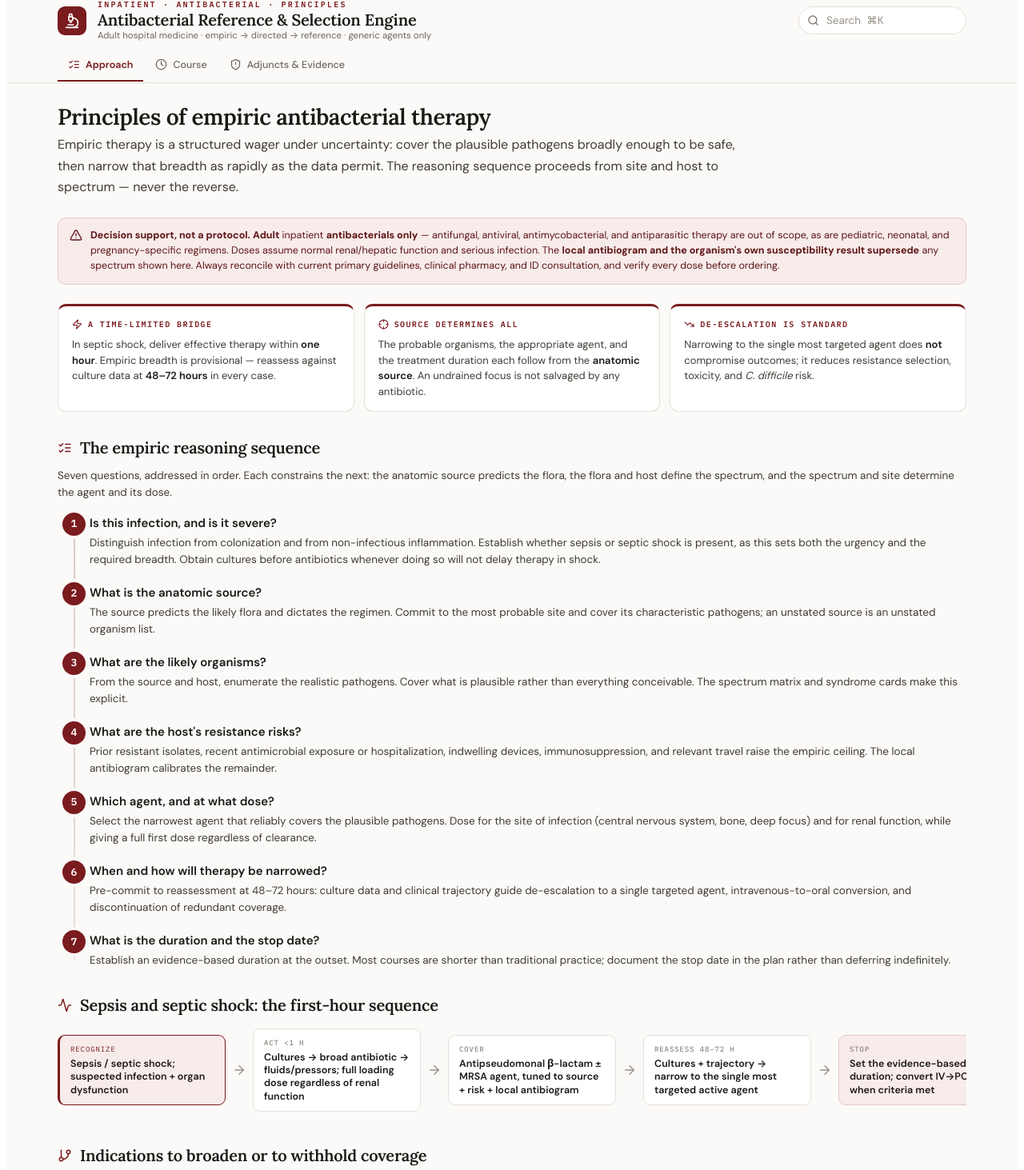
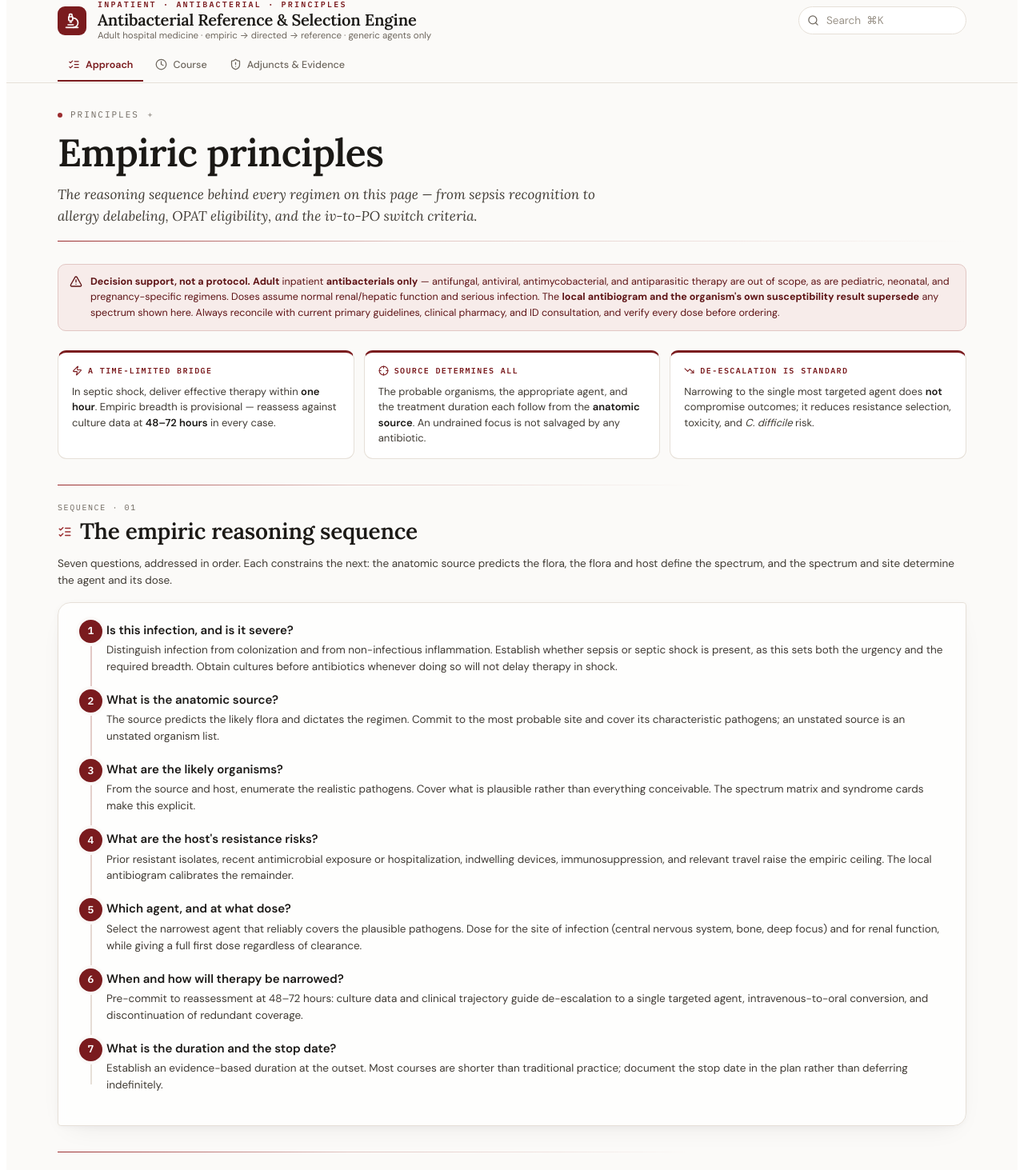
Before and after one commit to mbottke/Antibiotics_Guide, a React (Vite) app: page / in a window 1280 px wide. Shown: the part 117-1580 px from the top of the page at 80% size. Built offline with nearby package versions, Linux system fonts and the light colour scheme.

Commit message:
Wave 7 W7-B · PrinciplesSection + OrganismsSection visual refresh
Same modern-minimalist + neon-accent treatment as Syndromes + Agents
+ Compare. Bigger display heading, italic standfirst, gradient
hairline, glass containers, neon-glow CTAs. Information architecture
unchanged.

```diff
--- a/src/sections/OrganismsSection.jsx
+++ b/src/sections/OrganismsSection.jsx
@@ -47,6 +47,106 @@ import { DIRECTED } from "../data/syndromes";
 import { MRSA_MATRIX, MRSA_LEGEND, GNR_MATRIX } from "../data/organisms";
 import { slug } from "../lib/util";
 
+/* ============================================================
+   Wave 7 W7-B · cinematic section header tokens (with fallbacks)
+   Mirrors the design language used in the Syndromes / Agents /
+   Compare / Principles refresh agents.
+   ============================================================ */
+const W7_NEON   = "var(--w7-neon, var(--ox-bright, #9B2D2F))";
+const W7_KICKER = "var(--w7-kicker, var(--muted, #6E675E))";
+const W7_LINE   = "var(--w7-hairline, var(--ox-line, #E2C7C4))";
+const W7_GLASS_BG     = "var(--w7-glass-bg, rgba(255, 255, 255, 0.72))";
+const W7_GLASS_BORDER = "var(--w7-glass-border, var(--line, #E6E0D8))";
+const W7_GLASS_SHADOW = "var(--w7-glass-shadow, 0 2px 8px rgba(15, 23, 42, 0.04), 0 12px 32px -16px rgba(15, 23, 42, 0.10))";
+
+/* Cinematic kicker + display headline + italic byline + gradient hairline. */
+function W7SectionHead({ kicker, title, lede }) {
+  return (
+    <header style={{ margin: "0 0 28px", position: "relative" }}>
+      <div style={{
+        display: "inline-flex", alignItems: "center", gap: 10,
+        fontFamily: "var(--mono)", fontSize: 11, letterSpacing: "0.18em",
+        textTransform: "uppercase", color: W7_KICKER, marginBottom: 14,
+      }}>
+        <span aria-hidden="true" style={{
+          display: "inline-block", width: 6, height: 6, borderRadius: 999,
+          background: W7_NEON,
+          boxShadow: `0 0 0 3px ${W7_NEON}22, 0 0 12px ${W7_NEON}55`,
+        }}/>
+        {kicker}
+        <span aria-hidden="true" style={{ opacity: 0.55, fontSize: 9 }}>✦</span>
+      </div>
+      <h2 className="rx-h2" style={{
+        fontFamily: "var(--serif)", fontSize: "clamp(32px, 4.4vw, 48px)",
+        lineHeight: 1.04, letterSpacing: "-0.015em", margin: "0 0 14px",
+        color: "var(--ink)",
+      }}>{title}</h2>
+      {lede && (
+        <p className="rx-lede" style={{
+          fontFamily: "var(--serif)", fontStyle: "italic",
+          fontSize: 17, lineHeight: 1.55, color: "var(--ink2)",
+          margin: "0 0 18px", maxWidth: "72ch",
+        }}>{lede}</p>
+      )}
+      <div aria-hidden="true" style={{
+        height: 1, width: "100%",
+        background: `linear-gradient(90deg, ${W7_NEON} 0%, ${W7_LINE} 38%, transparent 100%)`,
+        marginTop: 4,
+      }}/>
+    </header>
+  );
+}
+
+/* Sub-section heading: small kicker line + serif sub-headline. */
+function W7SubHead({ icon, kicker, title }) {
+  return (
+    <div style={{ margin: "32px 0 14px" }}>
+      <div aria-hidden="true" style={{
+        height: 1, width: "100%",
+        background: `linear-gradient(90deg, ${W7_NEON}, ${W7_LINE} 32%, transparent 70%)`,
+        marginBottom: 14,
+      }}/>
+      <div style={{
+        display: "inline-flex", alignItems: "center", gap: 8,
+        fontFamily: "var(--mono)", fontSize: 10, letterSpacing: "0.16em",
+        textTransform: "uppercase", color: W7_KICKER, marginBottom: 6,
+      }}>
+        {kicker}
+      </div>
+      <h3 className="rx-h3" style={{
+        fontFamily: "var(--serif)", fontSize: "clamp(22px, 2.4vw, 28px)",
+        lineHeight: 1.18, letterSpacing: "-0.01em", margin: 0,
+        display: "flex", alignItems: "center", gap: 10, color: "var(--ink)",
+      }}>
+        {icon && <span className="ic" style={{ color: W7_NEON }}>{icon}</span>}
+        {title}
+      </h3>
+    </div>
+  );
+}
+
+/* Glass-style container with asymmetric radii.
+   `flip` toggles which corners are sharp vs rounded so a sequence of
+   cards builds a deliberate visual rhythm. */
+function W7Glass({ children, flip = false, style = {}, ...rest }) {
+  const radii = flip
+    ? { borderRadius: "4px 16px 4px 16px" }
+    : { borderRadius: "16px 4px 16px 4px" };
+  return (
+    <div style={{
+      background: W7_GLASS_BG,
+      backdropFilter: "blur(6px)",
+      WebkitBackdropFilter: "blur(6px)",
+      border: `1px solid ${W7_GLASS_BORDER}`,
+      boxShadow: W7_GLASS_SHADOW,
+      padding: 0,
+      overflow: "hidden",
+      ...radii,
+      ...style,
+    }} {...rest}>{children}</div>
+  );
+}
+
 function OrganismsSection({
   caseState, setCaseState,
   ctx, d, dose,
@@ -69,10 +169,14 @@ function OrganismsSection({
 
   return (
     <>
-      <h2 className="rx-h2">Directed therapy: organism in hand</h2>
-      <p className="rx-lede">Once the Gram stain, culture, or rapid molecular result identifies the organism, selection narrows to the most targeted effective agent. Each row gives the first-line choice, the principal alternative, and the caveat that most often alters management.</p>
+      <W7SectionHead
+        kicker="ORGANISMS"
+        title="Organisms and their resistance"
+        lede="Every pathogen in the formulary's coverage matrix — from common Enterobacterales to MDR Acinetobacter — with directed-therapy hints and cross-walk to the syndromes where they appear."
+      />
       <div className="rx-callout"><Info size={15}/><span>Definitive therapy is almost always narrower than the empiric regimen. The resistant-Gram-negative rows follow IDSA guidance <Cite id="amrgn" onClick={(cid)=>openTrial(cid)} />; confirm the carbapenemase type for CRE &mdash; it changes the agent.</span></div>
 
+      <W7Glass style={{ marginTop: 18 }}>
       <div style={{overflowX:"auto"}}>
         <table className="rx-dirtable">
           <thead><tr><th>Organism</th><th>First choice</th><th>Alternative</th><th>Caveat that matters</th></tr></thead>
@@ -93,9 +197,11 @@ function OrganismsSection({
           </tbody>
         </table>
       </div>
+      </W7Glass>
 
-      <h3 className="rx-h3"><span className="ic"><Crosshair size={18}/></span>MRSA agent selection by site</h3>
+      <W7SubHead kicker="MRSA · BY SITE" icon={<Crosshair size={18}/>} title="MRSA agent selection by site" />
       <p className="rx-lede" style={{marginBottom:10}}>Choosing among the anti-MRSA agents is a site decision before it is a susceptibility decision — the body compartment rules out agents the antibiogram would still call &ldquo;susceptible.&rdquo;</p>
+      <W7Glass flip>
       <div style={{overflowX:"auto"}}>
         <table className="rx-mxtable">
           <thead>
@@ -111,6 +217,7 @@ function OrganismsSection({
           </tbody>
         </table>
       </div>
+      </W7Glass>
       <div className="rx-mxlegend">
         {MRSA_LEGEND.map(l => <span key={l.k} className="rx-mxleg-item"><MrsaCell v={l.k} /> {l.t}</span>)}
       </div>
@@ -118,8 +225,9 @@ function OrganismsSection({
         {MRSA_MATRIX.rows.map(r => <li key={r.ag}><b>{r.ag.split(" / ")[0]}:</b> {renderGloss(r.note, openDrug)}</li>)}
       </ul>
 
-      <h3 className="rx-h3"><span className="ic"><Network size={18}/></span>Gram-negative backbone by resistance mechanism</h3>
+      <W7SubHead kicker="GRAM-NEGATIVE · MECHANISM" icon={<Network size={18}/>} title="Gram-negative backbone by resistance mechanism" />
       <p className="rx-lede" style={{marginBottom:10}}>Match the agent to the carbapenemase or resistance mechanism, not the MIC alone <Cite id="amrgn" onClick={(cid)=>openTrial(cid)} />. Confirm the mechanism before committing a reserve agent.</p>
+      <W7Glass>
       <div style={{overflowX:"auto"}}>
         <table className="rx-gnrtable">
           <thead><tr><th>Mechanism</th><th>First-line</th><th>Alternative</th><th>Caveat that matters</th></tr></thead>
@@ -135,6 +243,7 @@ function OrganismsSection({
           </tbody>
         </table>
       </div>
+      </W7Glass>
     </>
   );
 }
--- a/src/sections/PrinciplesSection.jsx
+++ b/src/sections/PrinciplesSection.jsx
@@ -25,6 +25,110 @@ import { TREE_ICON } from "../data/ui-maps";
 import { EVOLVING, REFS, DURATIONS, DUR_MAX, DUR_BY_DX, CLOCK } from "../data/evidence";
 import { SYNDROMES } from "../data/syndromes";
 
+/* ============================================================
+   Wave 7 W7-B · cinematic section header tokens (with fallbacks)
+   Shared design language across Syndromes / Agents / Compare /
+   Principles / Organisms reference sections. Tokens reference
+   var(--ox) and friends from styles/tokens.css; the explicit
+   fallbacks here keep the surface rendering correctly if a
+   future token rename lands ahead of this section.
+   ============================================================ */
+const W7_NEON   = "var(--w7-neon, var(--ox-bright, #9B2D2F))";
+const W7_KICKER = "var(--w7-kicker, var(--muted, #6E675E))";
+const W7_LINE   = "var(--w7-hairline, var(--ox-line, #E2C7C4))";
+const W7_GLASS_BG     = "var(--w7-glass-bg, rgba(255, 255, 255, 0.72))";
+const W7_GLASS_BORDER = "var(--w7-glass-border, var(--line, #E6E0D8))";
+const W7_GLASS_SHADOW = "var(--w7-glass-shadow, 0 2px 8px rgba(15, 23, 42, 0.04), 0 12px 32px -16px rgba(15, 23, 42, 0.10))";
+
+/* Cinematic kicker + display headline + italic byline + gradient hairline.
+   Used at the top of each sub-panel. */
+function W7SectionHead({ kicker, title, lede }) {
+  return (
+    <header style={{ margin: "0 0 28px", position: "relative" }}>
+      <div style={{
+        display: "inline-flex", alignItems: "center", gap: 10,
+        fontFamily: "var(--mono)", fontSize: 11, letterSpacing: "0.18em",
+        textTransform: "uppercase", color: W7_KICKER, marginBottom: 14,
+      }}>
+        <span aria-hidden="true" style={{
+          display: "inline-block", width: 6, height: 6, borderRadius: 999,
+          background: W7_NEON,
+          boxShadow: `0 0 0 3px ${W7_NEON}22, 0 0 12px ${W7_NEON}55`,
+        }}/>
+        {kicker}
+        <span aria-hidden="true" style={{ opacity: 0.55, fontSize: 9 }}>✦</span>
+      </div>
+      <h2 className="rx-h2" style={{
+        fontFamily: "var(--serif)", fontSize: "clamp(32px, 4.4vw, 48px)",
+        lineHeight: 1.04, letterSpacing: "-0.015em", margin: "0 0 14px",
+        color: "var(--ink)",
+      }}>{title}</h2>
+      {lede && (
+        <p className="rx-lede" style={{
+          fontFamily: "var(--serif)", fontStyle: "italic",
+          fontSize: 17, lineHeight: 1.55, color: "var(--ink2)",
+          margin: "0 0 18px", maxWidth: "70ch",
+        }}>{lede}</p>
+      )}
+      <div aria-hidden="true" style={{
+        height: 1, width: "100%",
+        background: `linear-gradient(90deg, ${W7_NEON} 0%, ${W7_LINE} 38%, transparent 100%)`,
+        marginTop: 4,
+      }}/>
+    </header>
+  );
+}
+
+/* Sub-section heading: small kicker line + serif sub-headline.
+   The gradient hairline above echoes the section head. */
+function W7SubHead({ icon, kicker, title }) {
+  return (
+    <div style={{ margin: "32px 0 14px" }}>
+      <div aria-hidden="true" style={{
+        height: 1, width: "100%",
+        background: `linear-gradient(90deg, ${W7_NEON}, ${W7_LINE} 32%, transparent 70%)`,
+        marginBottom: 14,
+      }}/>
+      <div style={{
+        display: "inline-flex", alignItems: "center", gap: 8,
+        fontFamily: "var(--mono)", fontSize: 10, letterSpacing: "0.16em",
+        textTransform: "uppercase", color: W7_KICKER, marginBottom: 6,
+      }}>
+        {kicker}
+      </div>
+      <h3 className="rx-h3" style={{
+        fontFamily: "var(--serif)", fontSize: "clamp(22px, 2.4vw, 28px)",
+        lineHeight: 1.18, letterSpacing: "-0.01em", margin: 0,
+        display: "flex", alignItems: "center", gap: 10, color: "var(--ink)",
+      }}>
+        {icon && <span className="ic" style={{ color: W7_NEON }}>{icon}</span>}
+        {title}
+      </h3>
+    </div>
+  );
+}
+
+/* Glass-style container with asymmetric radii — a soft-elevation
+   panel used to host decision trees, sepsis flow, and similar
+   visually prominent blocks. */
+function W7Glass({ children, flip = false, style = {}, ...rest }) {
+  const radii = flip
+    ? { borderRadius: "4px 16px 4px 16px" }
+    : { borderRadius: "16px 4px 16px 4px" };
+  return (
+    <div style={{
+      background: W7_GLASS_BG,
+      backdropFilter: "blur(6px)",
+      WebkitBackdropFilter: "blur(6px)",
+      border: `1px solid ${W7_GLASS_BORDER}`,
+      boxShadow: W7_GLASS_SHADOW,
+      padding: 20,
+      ...radii,
+      ...style,
+    }} {...rest}>{children}</div>
+  );
+}
+
 function PrinciplesSection({
   activeTab,            // "approach" | "course" | "adjuncts" — controlled by App's sub-nav
   setTab,               // handler to switch sub-tab (kept for signature symmetry)
@@ -34,8 +138,11 @@ function PrinciplesSection({
   /* ============ PANEL: APPROACH ============ */
   const approachPanel = (
     <>
-      <h2 className="rx-h2">Principles of empiric antibacterial therapy</h2>
-      <p className="rx-lede">Empiric therapy is a structured wager under uncertainty: cover the plausible pathogens broadly enough to be safe, then narrow that breadth as rapidly as the data permit. The reasoning sequence proceeds from site and host to spectrum — never the reverse.</p>
+      <W7SectionHead
+        kicker="PRINCIPLES"
+        title="Empiric principles"
+        lede="The reasoning sequence behind every regimen on this page — from sepsis recognition to allergy delabeling, OPAT eligibility, and the iv-to-PO switch criteria."
+      />
       <SectionDisc />
 
       <div className="rx-quick">
@@ -44,8 +151,9 @@ function PrinciplesSection({
         <div className="rx-qc"><div className="k"><TrendingDown size={13}/> De-escalation is standard</div><div className="b">Narrowing to the single most targeted agent does <b>not</b> compromise outcomes; it reduces resistance selection, toxicity, and <i>C. difficile</i> risk.</div></div>
       </div>
 
-      <h3 className="rx-h3"><span className="ic"><ListChecks size={18}/></span>The empiric reasoning sequence</h3>
+      <W7SubHead kicker="SEQUENCE · 01" icon={<ListChecks size={18}/>} title="The empiric reasoning sequence" />
       <p className="rx-stepb" style={{margin:"0 0 16px"}}>Seven questions, addressed in order. Each constrains the next: the anatomic source predicts the flora, the flora and host define the spectrum, and the spectrum and site determine the agent and its dose.</p>
+      <W7Glass style={{ padding: 20, margin: "0 0 8px" }}>
       <div className="rx-spine">
         {[
           ["Is this infection, and is it severe?","Distinguish infection from colonization and from non-infectious inflammation. Establish whether sepsis or septic shock is present, as this sets both the urgency and the required breadth. Obtain cultures before antibiotics whenever doing so will not delay therapy in shock."],
@@ -63,8 +171,10 @@ function PrinciplesSection({
           </div>
         ))}
       </div>
+      </W7Glass>
 
-      <h3 className="rx-h3"><span className="ic"><Activity size={18}/></span>Sepsis and septic shock: the first-hour sequence</h3>
+      <W7SubHead kicker="SEQUENCE · 02" icon={<Activity size={18}/>} title="Sepsis and septic shock: the first-hour sequence" />
+      <W7Glass flip style={{ padding: 18, margin: "0 0 8px" }}>
       <div className="rx-tflow" tabIndex={0} role="group" aria-label="Sepsis first-hour sequence (scrollable)">
         {SEPSIS_FLOW.map((s,i) => (
           <div className="rx-tflow-step" key={i}>
@@ -76,8 +186,9 @@ function PrinciplesSection({
           </div>
         ))}
       </div>
+      </W7Glass>
 
-      <h3 className="rx-h3"><span className="ic"><GitBranch size={18}/></span>Indications to broaden or to withhold coverage</h3>
+      <W7SubHead kicker="DECISION" icon={<GitBranch size={18}/>} title="Indications to broaden or to withhold coverage" />
       <div className="rx-trig">
         <div className="rx-card rx-trigcard">
           <h4><span className="ic"><Plus size={15}/></span>Broaden coverage when</h4>
@@ -99,7 +210,7 @@ function PrinciplesSection({
         </div>
       </div>
 
-      <h3 className="rx-h3"><span className="ic"><Layers size={18}/></span>Core decision algorithms</h3>
+      <W7SubHead kicker="ALGORITHMS" icon={<Layers size={18}/>} title="Core decision algorithms" />
       <p className="rx-stepb" style={{margin:"0 0 12px"}}>Four high-frequency decisions, each reducible to a single pivotal branch. Use the summary below for rapid reference; the full algorithm follows.</p>
       <div className="rx-algindex">
         {TREES.map(tree => {
@@ -113,12 +224,13 @@ function PrinciplesSection({
           );
         })}
       </div>
-      {TREES.map(tree => {
+      {TREES.map((tree, idx) => {
         const TI = TREE_ICON[tree.icon] || GitBranch;
         return (
           <div key={tree.id} id={"alg-" + tree.id} style={{margin:"0 0 18px", scrollMarginTop:"16px"}}>
-            <h4 className="rx-h4"><span className="ic"><TI size={15}/></span>{tree.title}</h4>
+            <h4 className="rx-h4"><span className="ic" style={{ color: W7_NEON }}><TI size={15}/></span>{tree.title}</h4>
             <p className="rx-stepb" style={{margin:"0 0 10px"}}>{tree.intro}</p>
+            <W7Glass flip={idx % 2 === 1} style={{ padding: 16 }}>
             <div className="rx-tree">
               {tree.nodes.map((node,ni) => (
                 <div className="rx-tnode" key={ni}>
@@ -135,6 +247,7 @@ function PrinciplesSection({
                 </div>
               ))}
             </div>
+            </W7Glass>
           </div>
         );
       })}
@@ -146,10 +259,13 @@ function PrinciplesSection({
   /* ============ PANEL: COURSE ============ */
   const coursePanel = (
     <>
-      <h2 className="rx-h2">Duration, de-escalation, and step-down</h2>
-      <p className="rx-lede">Evidence-based courses are shorter than traditional practice, with most durations now defined by randomized trials. Fix the duration at the outset, start the clock at the appropriate moment, and convert to oral therapy once the criteria are met.</p>
+      <W7SectionHead
+        kicker="PRINCIPLES · COURSE"
+        title="Duration, de-escalation, and step-down"
+        lede="Evidence-based courses are shorter than traditional practice, with most durations now defined by randomized trials. Fix the duration at the outset, start the clock at the appropriate moment, and convert to oral therapy once the criteria are met."
+      />
 
-      <h3 className="rx-h3"><span className="ic"><Clock size={18}/></span>Evidence-based durations</h3>
+      <W7SubHead kicker="DURATION" icon={<Clock size={18}/>} title="Evidence-based durations" />
       <div className="rx-card" style={{padding:0,overflow:"hidden"}}>
         <table className="rx-durtable">
           <thead><tr><th>Indication</th><th style={{width:170}}>Course</th><th>Days</th><th>Evidence</th></tr></thead>
@@ -184,7 +300,7 @@ function PrinciplesSection({
         <IVtoPO onDrug={openDrug} />
       </div>
 
-      <h3 className="rx-h3"><span className="ic"><TrendingDown size={18}/></span>De-escalation discipline</h3>
+      <W7SubHead kicker="NARROW" icon={<TrendingDown size={18}/>} title="De-escalation discipline" />
       <div className="rx-card rx-mini">
         <ul>
           <li><b>Reassess at 48–72 h in every patient.</b> Cultures and clinical trajectory drive the narrowing decision at a scheduled review.</li>
@@ -195,7 +311,7 @@ function PrinciplesSection({
         </ul>
       </div>
 
-      <h3 className="rx-h3"><span className="ic"><Hospital size={18}/></span>Outpatient parenteral antimicrobial therapy</h3>
+      <W7SubHead kicker="OPAT" icon={<Hospital size={18}/>} title="Outpatient parenteral antimicrobial therapy" />
       <p className="rx-lede" style={{marginBottom:10}}>{OPAT.intro}</p>
       <div className="rx-2col">
         <div className="rx-card rx-mini">
@@ -211,7 +327,7 @@ function PrinciplesSection({
       </div>
       <div className="rx-callout"><Info size={15}/><span>{OPAT.oral}</span></div>
 
-      <h3 className="rx-h3"><span className="ic"><ArrowRight size={18}/></span>Intravenous-to-oral conversion: bioavailability as the determinant</h3>
+      <W7SubHead kicker="IV → PO" icon={<ArrowRight size={18}/>} title="Intravenous-to-oral conversion: bioavailability as the determinant" />
       <p className="rx-lede" style={{maxWidth:"82ch"}}>
         The instinct to keep a stable patient on IV antibiotics is rarely justified. Several oral agents achieve
         serum levels indistinguishable from IV; for these, switching once the patient is improving shortens length of
@@ -263,10 +379,13 @@ function PrinciplesSection({
   /* ============ PANEL: ADJUNCTS & EVIDENCE ============ */
   const adjunctsPanel = (
     <>
-      <h2 className="rx-h2">Adjuncts & evidence</h2>
-      <p className="rx-lede">Surgical prophylaxis (prevention, not treatment), the explicit scope boundary of this reference, and the primary sources behind every recommendation.</p>
+      <W7SectionHead
+        kicker="PRINCIPLES · ADJUNCTS"
+        title="Adjuncts & evidence"
+        lede="Surgical prophylaxis (prevention, not treatment), the explicit scope boundary of this reference, and the primary sources behind every recommendation."
+      />
 
-      <h3 className="rx-h3"><span className="ic"><Scissors size={18}/></span>Surgical antimicrobial prophylaxis</h3>
+      <W7SubHead kicker="PROPHYLAXIS" icon={<Scissors size={18}/>} title="Surgical antimicrobial prophylaxis" />
       <p className="rx-lede" style={{marginBottom:10}}>{PROPHYLAXIS.intro}</p>
       <div className="rx-2col" style={{marginBottom:16}}>
         <div className="rx-card rx-mini">
@@ -281,7 +400,7 @@ function PrinciplesSection({
         </div>
       </div>
 
-      <h3 className="rx-h3"><span className="ic"><Layers size={18}/></span>Scope of this reference</h3>
+      <W7SubHead kicker="SCOPE" icon={<Layers size={18}/>} title="Scope of this reference" />
       <div className="rx-2col">
         <div className="rx-card rx-mini">
           <h4><span className="ic"><Check size={15}/></span>In scope</h4>
@@ -304,7 +423,7 @@ function PrinciplesSection({
       </div>
       <div className="rx-callout"><Info size={15}/><span>Where a regimen above references an antifungal (empiric candidemia coverage in sepsis, neutropenic enterocolitis, persistent febrile neutropenia), the pointer is intentional — the agent and dose live in the antifungal reference.</span></div>
 
-      <h3 className="rx-h3"><span className="ic"><TrendingDown size={18}/></span>What&rsquo;s changing</h3>
+      <W7SubHead kicker="EVOLVING" icon={<TrendingDown size={18}/>} title="What's changing" />
       <p className="rx-lede" style={{marginBottom:10}}>Fronts where the evidence is actively moving — flagged so the guidance above is read with its half-life in mind.</p>
       <div className="rx-evolve">
         {EVOLVING.map((e,i)=>(
@@ -316,7 +435,7 @@ function PrinciplesSection({
         ))}
       </div>
 
-      <h3 className="rx-h3"><span className="ic"><BookOpen size={18}/></span>Primary sources</h3>
+      <W7SubHead kicker="REFERENCES" icon={<BookOpen size={18}/>} title="Primary sources" />
       <div className="rx-card" style={{padding:"4px 4px"}}>
         <table className="rx-reftable">
           <tbody>
@@ -334,7 +453,7 @@ function PrinciplesSection({
         </table>
       </div>
 
-      <h3 className="rx-h3"><span className="ic"><Plus size={18}/></span>Combination therapy: established synergy versus unsupported use</h3>
+      <W7SubHead kicker="COMBINATION" icon={<Plus size={18}/>} title="Combination therapy: established synergy versus unsupported use" />
       <p className="rx-lede" style={{maxWidth:"82ch"}}>
         Adding a second agent is justified by a specific mechanism &mdash; documented synergy, guaranteeing one active
         drug against a resistant organism before susceptibilities return, or toxin suppression. Continued reflexively
```
